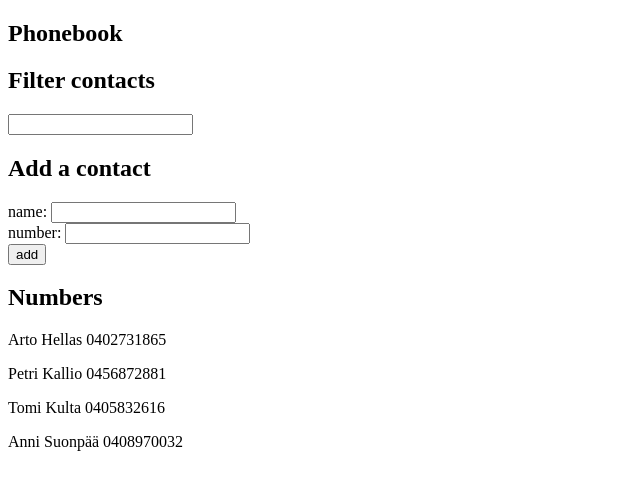
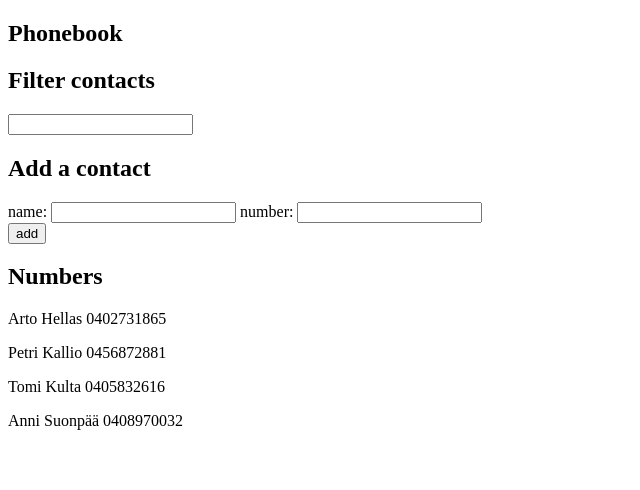
Before and after one commit to Jokemon-coder/FullStackOpen2, a React (Vite) app in the folder PhoneBook/: page / in a window 1280 px wide. Shown: the top 490 px of the page, without its empty margins (0-640 px from the left). Built offline with nearby package versions, Linux system fonts and the light colour scheme.

Commit message:
Beginning of task 2.10

```diff
--- a/PhoneBook/src/App.jsx
+++ b/PhoneBook/src/App.jsx
@@ -1,4 +1,5 @@
 import { useEffect, useState } from 'react'
+import ContactForm from './Components/ContactForm'
 
 const App = () => {
   const [persons, setPersons] = useState([
@@ -88,21 +89,24 @@ const App = () => {
           <h2>Filter contacts</h2>
           <input onChange={filterContacts}></input>
         </div>
-      <form onSubmit={addNewName}>
+      <ContactForm addNewName={addNewName} onChange={handleChange}/>
+      <h2>Numbers</h2>
+      {mappedFiltered}
+    </div>
+  )
+
+  /**
+   *
+   *       <form onSubmit={addNewName}>
         <div>
         <h2>Add a contact</h2>
-          name: <input id='nameInput' onChange={handleChange}/>
-          <br/>
-          number: <input id='numberInput' onChange={handleChange}/>
+        name: <input id='nameInput' onChange={handleChange}/> number: <input id='numberInput' onChange={handleChange}/>
         </div>
         <div>
           <button type="submit">add</button>
         </div>
       </form>
-      <h2>Numbers</h2>
-      {mappedFiltered}
-    </div>
-  )
+   */
 
 }
 
--- /dev/null
+++ b/PhoneBook/src/Components/ContactForm.jsx
@@ -0,0 +1,20 @@
+import React from "react";
+
+const ContactForm = ({addNewName, onChange}) => {
+
+    return(
+        <>
+        <form onSubmit={addNewName}>
+        <div>
+        <h2>Add a contact</h2>
+        name: <input id='nameInput' onChange={onChange}/> number: <input id='numberInput' onChange={onChange}/>
+        </div>
+        <div>
+          <button type="submit">add</button>
+        </div>
+        </form>
+        </>
+    )
+}
+
+export default ContactForm;
```
Also changed, not shown: PhoneBook/src/Components/Contacts.jsx (added).
